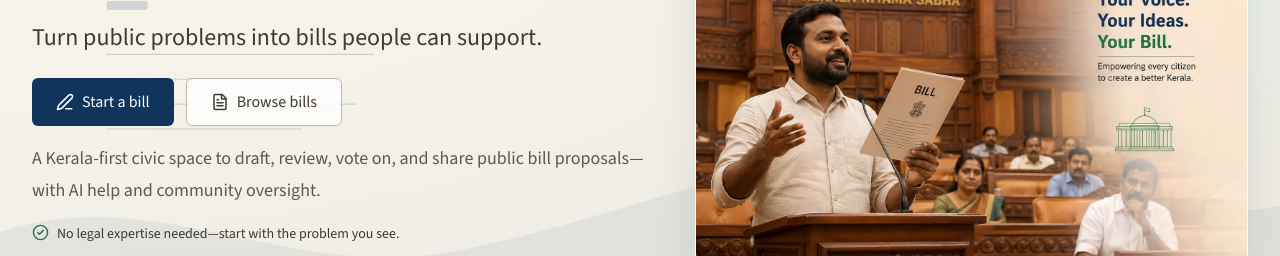
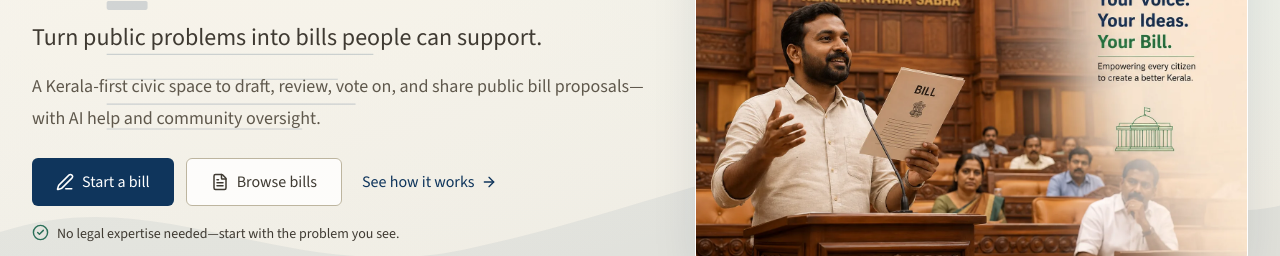
Before and after one commit to linson007/citizen-bill, a Next.js app: page / in a window 1280 px wide. Shown: the part 348-604 px from the top of the page. Built offline with nearby package versions, Linux system fonts and the light colour scheme; no server answers; the database is empty.

Commit message:
Improve homepage hero conversion flow

```diff
--- a/src/app/page.tsx
+++ b/src/app/page.tsx
@@ -58,7 +58,10 @@ export default async function Home() {
             <h1 className="animate-fade-up-delay mt-6 text-xl font-medium leading-snug text-ink-soft sm:text-2xl">
               {t.home.headline}
             </h1>
-            <div className="animate-fade-up-delay-2 mt-6 flex flex-col gap-3 sm:flex-row">
+            <p className="animate-fade-up-delay mt-4 text-base leading-7 text-ink-muted sm:text-lg sm:leading-8">
+              {t.home.support}
+            </p>
+            <div className="animate-fade-up-delay-2 mt-6 flex flex-col gap-3 sm:flex-row sm:items-center">
               <Link
                 href="/bills/new"
                 className="flex h-12 items-center justify-center gap-2 rounded-md bg-accent px-6 text-sm font-semibold text-white transition-colors hover:bg-hero-ink focus-visible:outline-none focus-visible:ring-2 focus-visible:ring-accent/30"
@@ -73,10 +76,14 @@ export default async function Home() {
                 <FileText size={18} aria-hidden="true" />
                 {t.home.ctaSecondary}
               </Link>
+              <a
+                href="#draft"
+                className="flex h-12 items-center justify-center gap-1.5 px-2 text-sm font-semibold text-accent transition-colors hover:text-hero-ink focus-visible:outline-none focus-visible:ring-2 focus-visible:ring-accent/30"
+              >
+                {t.home.heroHowLink}
+                <ArrowRight size={16} aria-hidden="true" />
+              </a>
             </div>
-            <p className="animate-fade-up-delay-2 mt-4 text-base leading-7 text-ink-muted sm:text-lg sm:leading-8">
-              {t.home.support}
-            </p>
             <p className="animate-fade-up-delay-2 mt-4 flex items-start gap-2 text-sm font-medium leading-6 text-ink-soft">
               <CheckCircle2
                 className="mt-0.5 shrink-0 text-success"
--- a/src/lib/messages.ts
+++ b/src/lib/messages.ts
@@ -29,6 +29,7 @@ type MessageTree = {
     independence: string;
     ctaPrimary: string;
     ctaSecondary: string;
+    heroHowLink: string;
     howHeading: string;
     howSupport: string;
     step1: string;
@@ -147,6 +148,7 @@ export const messages: Record<Locale, MessageTree> = {
         "Independent civic platform — not a government service. Published drafts are public proposals, not official legislation.",
       ctaPrimary: "Start a bill",
       ctaSecondary: "Browse bills",
+      heroHowLink: "See how it works",
       howHeading: "How it works",
       howSupport: "Four steps from a public problem to a shareable draft.",
       step1: "Describe the public problem",
@@ -276,6 +278,7 @@ export const messages: Record<Locale, MessageTree> = {
         "സ്വതന്ത്ര പൗര വേദി — സർക്കാർ സേവനമല്ല. പ്രസിദ്ധീകരിച്ച ഡ്രാഫ്റ്റുകൾ പൊതു നിർദേശങ്ങളാണ്; ഔദ്യോഗിക നിയമനിർമ്മാണമല്ല.",
       ctaPrimary: "ബിൽ ആരംഭിക്കുക",
       ctaSecondary: "ബില്ലുകൾ കാണുക",
+      heroHowLink: "എങ്ങനെ പ്രവർത്തിക്കുന്നു എന്ന് കാണുക",
       howHeading: "എങ്ങനെ പ്രവർത്തിക്കുന്നു",
       howSupport:
         "പൊതു പ്രശ്നത്തിൽ നിന്ന് പങ്കിടാവുന്ന ഡ്രാഫ്റ്റിലേക്ക് നാല് ഘട്ടങ്ങൾ.",
```
